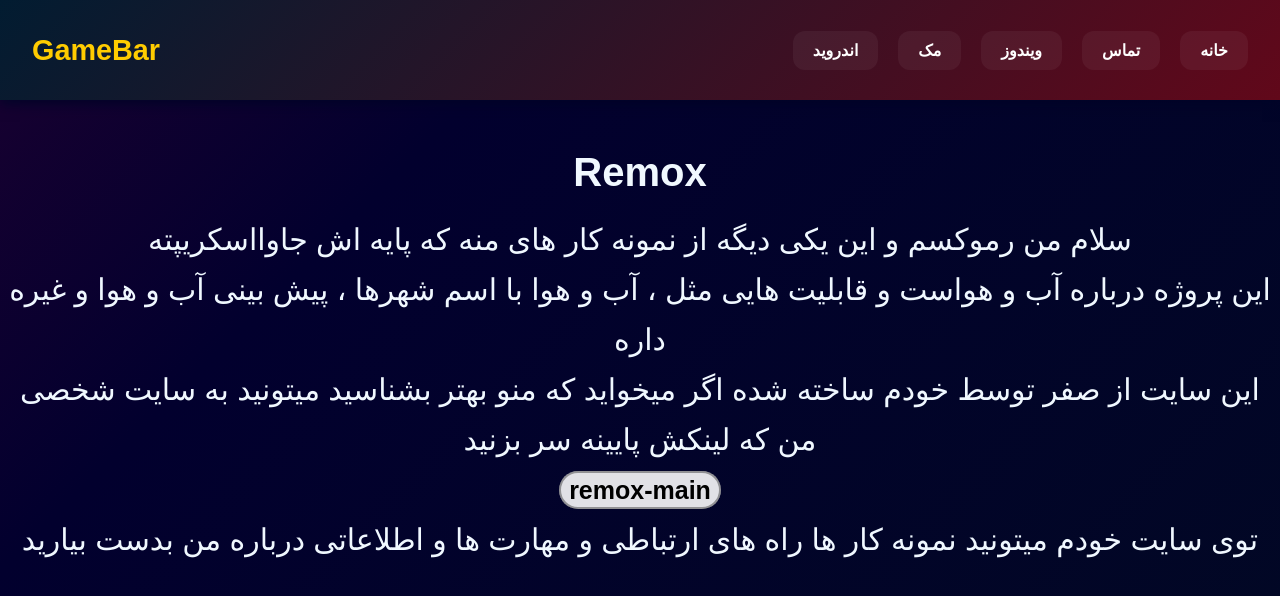
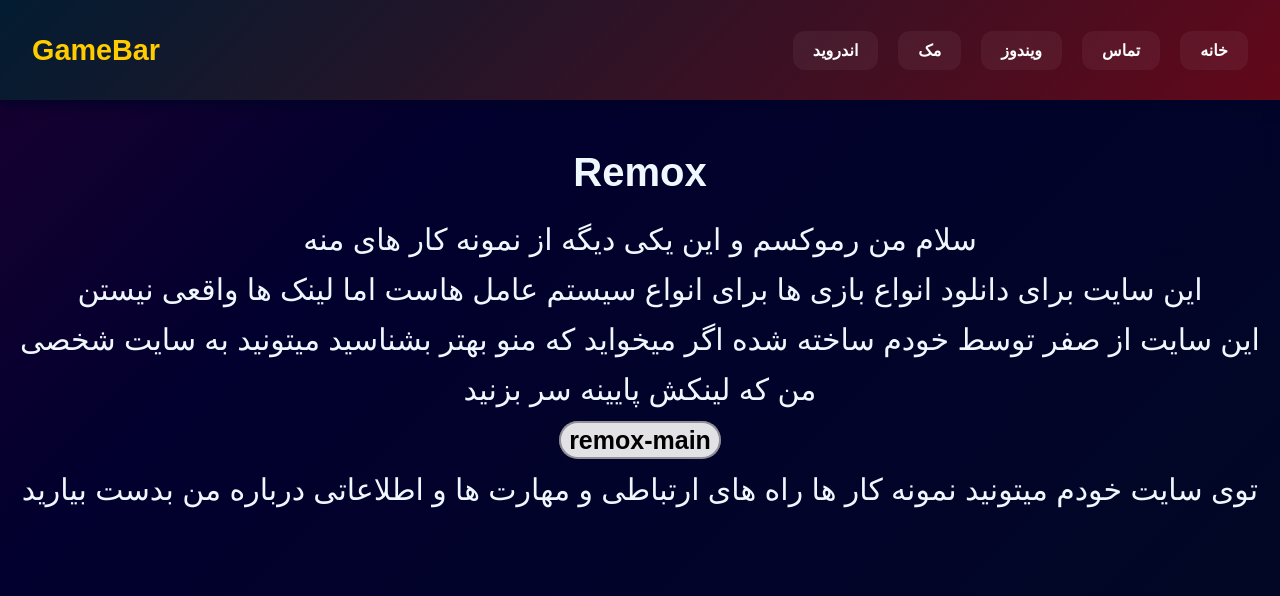
Before and after one commit to Remox-code/GameBar, a plain HTML site: page pages/about.html in a window 1280 px wide. Drawn offline with Linux system fonts and the light colour scheme; files that its build step writes are made by us from their sources.

Commit message:
Update about.html

```diff
--- a/pages/about.html
+++ b/pages/about.html
@@ -34,8 +34,8 @@
   <section id="Introduction">
     <h1 id="h1">Remox</h1>
     <nav id="info">
-        <P>سلام من رموکسم و این یکی دیگه از نمونه کار های منه که پایه اش جاوااسکریپته</P>
-        <p>این پروژه درباره آب و هواست و قابلیت هایی مثل ، آب و هوا با اسم شهرها ، پیش بینی آب و هوا و غیره داره</p>
+    <p>سلام من رموکسم و این یکی دیگه از نمونه کار های منه </P>
+		<p>این سایت برای دانلود انواع بازی ها برای انواع سیستم عامل هاست اما لینک ها واقعی نیستن </p>
         <p>این سایت از صفر توسط خودم ساخته شده اگر میخواید که منو بهتر بشناسید میتونید به سایت شخصی من که لینکش پایینه سر بزنید</p>
         <div id="a">
         <p><a href="https://remox-code.github.io/Remox-main/">remox-main</a></p>
@@ -47,4 +47,5 @@
 
 
   </body>
+
   </html>
```
